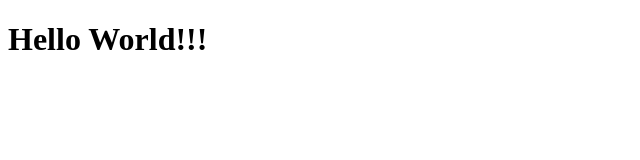
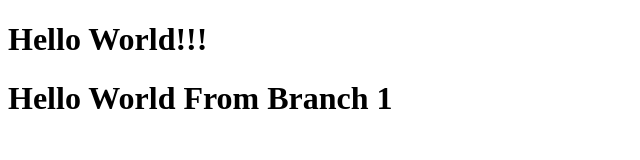
Before and after one commit to Rejaur9131/git-practice, a plain HTML site: page index.html in a window 1280 px wide. Shown: the whole page, without its empty margins (0-640 px from the left). Drawn offline with Linux system fonts and the light colour scheme.

Commit message:
code changed

```diff
--- a/index.html
+++ b/index.html
@@ -8,5 +8,6 @@
 </head>
 <body>
     <h1>Hello World!!!</h1>
+    <h1>Hello World From Branch 1</h1>
 </body>
 </html>
```
